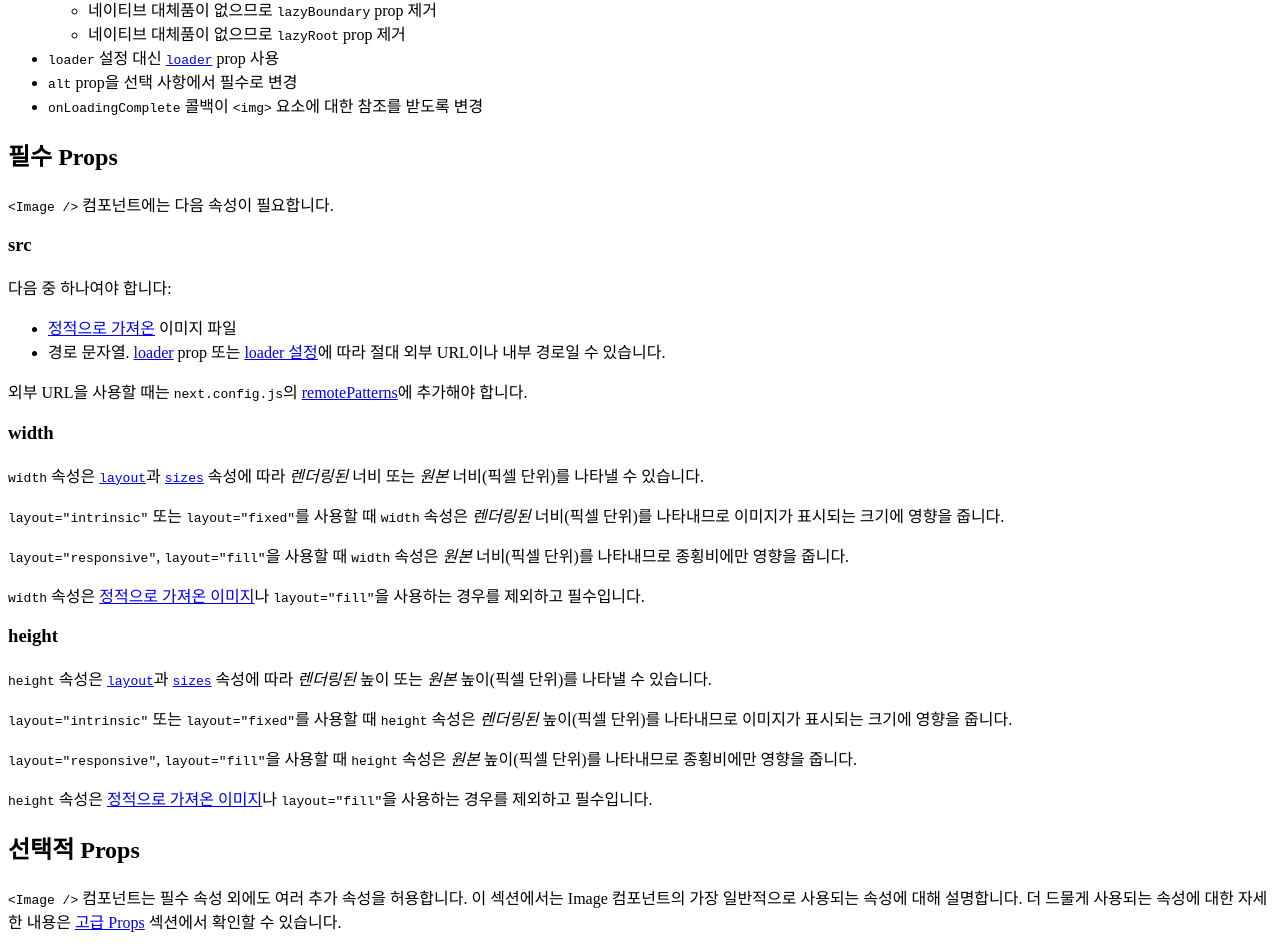
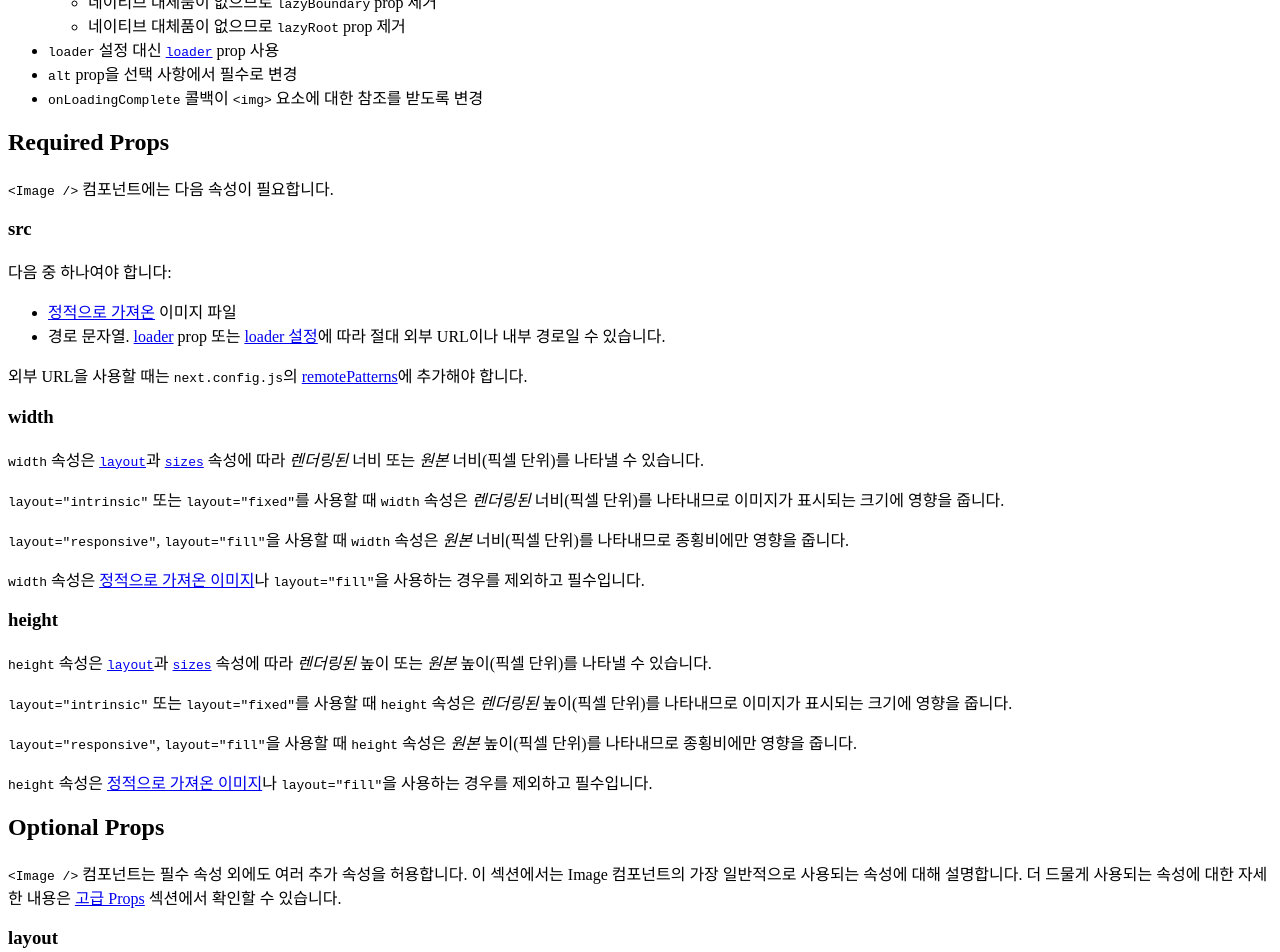
Before and after one commit to luciancah/nextjs-ko, a Next.js app: page /docs/pages/api-reference/components/image-legacy in a window 1280 px wide. Shown: the part 440-1392 px from the top of the page. Built offline with nearby package versions, Linux system fonts and the light colour scheme.

Commit message:
[#115] typo: image-regacy headings

```diff
--- a/pages/docs/pages/api-reference/components/image-legacy.mdx
+++ b/pages/docs/pages/api-reference/components/image-legacy.mdx
@@ -16,7 +16,7 @@ Next.js 13부터 `next/image` 컴포넌트가 성능과 개발자 경험을 개
 
 **새로운** [`next/image` API 참조](/docs/pages/api-reference/components/image)를 확인하세요.
 
-## 비교
+## Comparison
 
 `next/legacy/image`와 비교하여 새로운 `next/image` 컴포넌트에는 다음과 같은 변경 사항이 있습니다:
 
@@ -32,7 +32,7 @@ Next.js 13부터 `next/image` 컴포넌트가 성능과 개발자 경험을 개
 - `alt` prop을 선택 사항에서 필수로 변경
 - `onLoadingComplete` 콜백이 `<img>` 요소에 대한 참조를 받도록 변경
 
-## 필수 Props
+## Required Props
 
 `<Image />` 컴포넌트에는 다음 속성이 필요합니다.
 
@@ -65,7 +65,7 @@ Next.js 13부터 `next/image` 컴포넌트가 성능과 개발자 경험을 개
 
 `height` 속성은 [정적으로 가져온 이미지](/docs/pages/building-your-application/optimizing/images#local-images)나 `layout="fill"`을 사용하는 경우를 제외하고 필수입니다.
 
-## 선택적 Props
+## Optional Props
 
 `<Image />` 컴포넌트는 필수 속성 외에도 여러 추가 속성을 허용합니다. 이 섹션에서는 Image 컴포넌트의 가장 일반적으로 사용되는 속성에 대해 설명합니다. 더 드물게 사용되는 속성에 대한 자세한 내용은 [고급 Props](#advanced-props) 섹션에서 확인할 수 있습니다.
 
@@ -532,7 +532,7 @@ module.exports = {
 
 현재 캐시를 무효화하는 메커니즘은 없으므로 `minimumCacheTTL`을 낮게 유지하는 것이 좋습니다. 그렇지 않으면 [`src`](#src) 속성을 수동으로 변경하거나 `<distDir>/cache/images`를 삭제해야 할 수도 있습니다.
 
-### 정적 가져오기 비활성화
+### Disable Static Imports
 
 기본 동작은 `import icon from './icon.png'`와 같은 정적 파일을 가져온 후 이를 `src` 속성에 전달할 수 있게 해줍니다.
 
```
